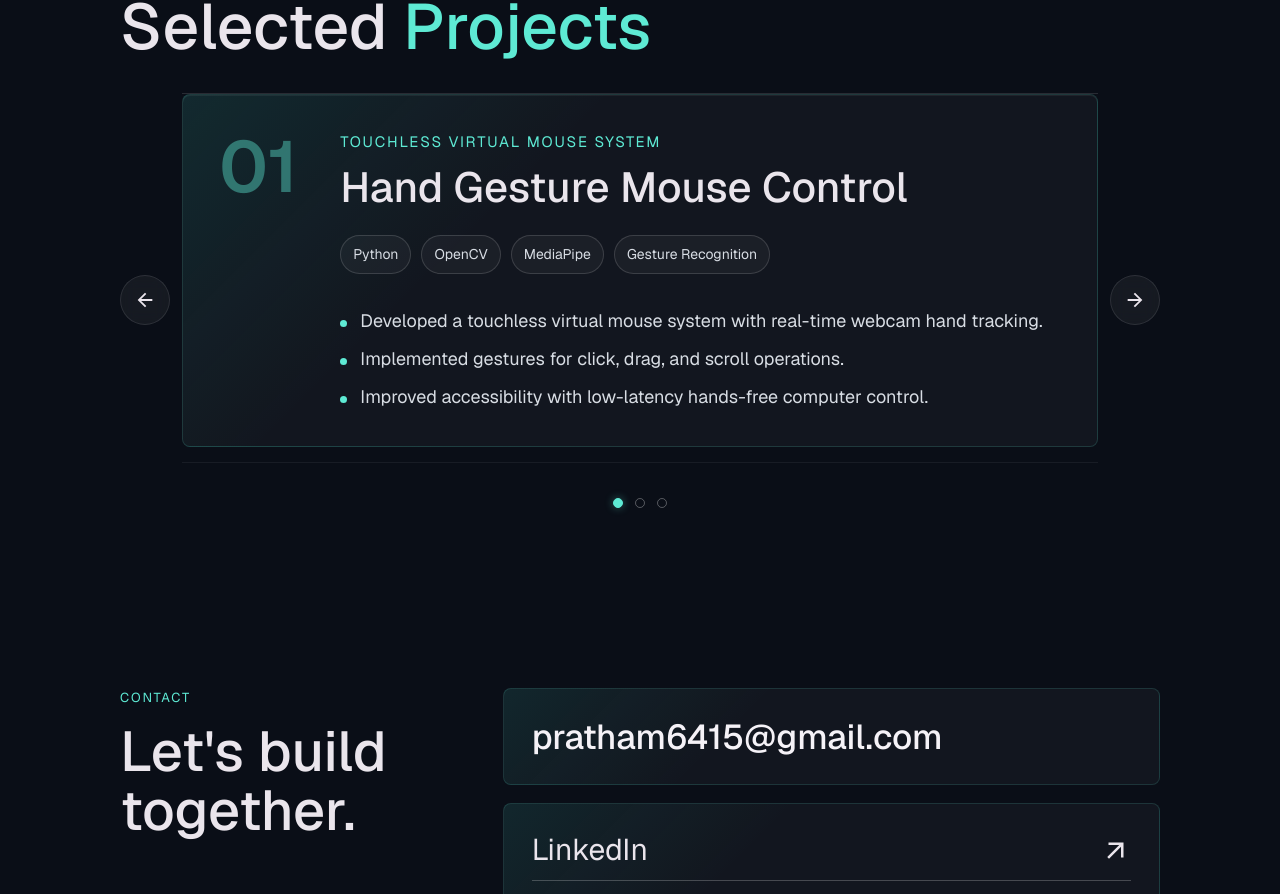
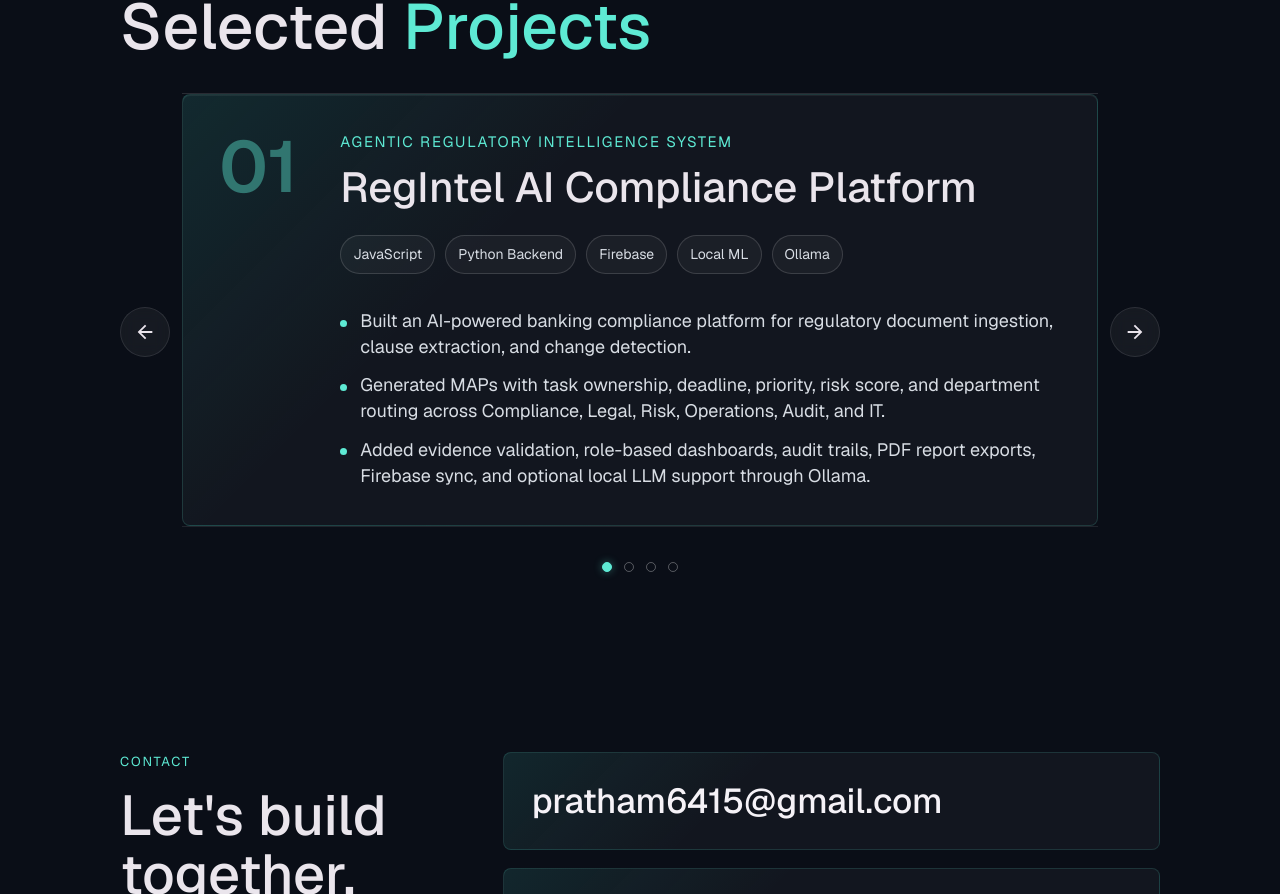
Before and after one commit to pratthu23/Pratham_Portfolio, a React (Vite) app: page / in a window 1280 px wide. Shown: the part 4875-5769 px from the top of the page. Built offline with nearby package versions, Linux system fonts and the light colour scheme.

Commit message:
Add compliance platform project

```diff
--- a/src/components/Work.tsx
+++ b/src/components/Work.tsx
@@ -3,6 +3,16 @@ import "./styles/Work.css";
 import { MdArrowBack, MdArrowForward } from "react-icons/md";
 
 const projects = [
+  {
+    title: "RegIntel AI Compliance Platform",
+    category: "Agentic Regulatory Intelligence System",
+    tools: ["JavaScript", "Python Backend", "Firebase", "Local ML", "Ollama"],
+    points: [
+      "Built an AI-powered banking compliance platform for regulatory document ingestion, clause extraction, and change detection.",
+      "Generated MAPs with task ownership, deadline, priority, risk score, and department routing across Compliance, Legal, Risk, Operations, Audit, and IT.",
+      "Added evidence validation, role-based dashboards, audit trails, PDF report exports, Firebase sync, and optional local LLM support through Ollama.",
+    ],
+  },
   {
     title: "Hand Gesture Mouse Control",
     category: "Touchless Virtual Mouse System",
```
